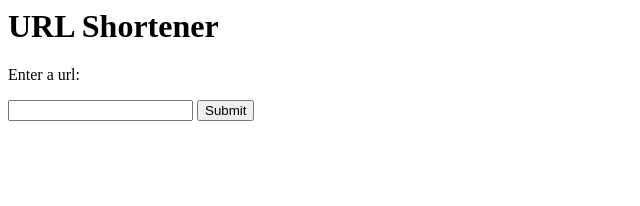
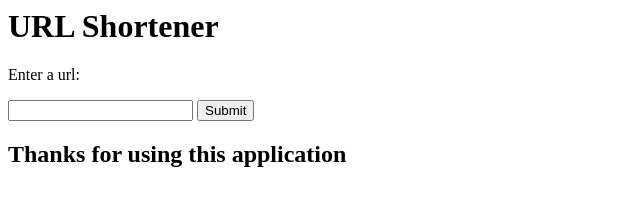
Before and after one commit to rmendez25/nodeapp, a website: page index.html in a window 1280 px wide. Shown: the whole page, without its empty margins (0-640 px from the left). Drawn offline with Linux system fonts and the light colour scheme.

Commit message:
adding a new mesage

```diff
--- a/index.html
+++ b/index.html
@@ -5,3 +5,5 @@
   <input type="text" name="url" id="input_text" />
   <input type="submit" id="send_btn"/>
 </form>
+
+<h2>Thanks for using this application</h2>
```
